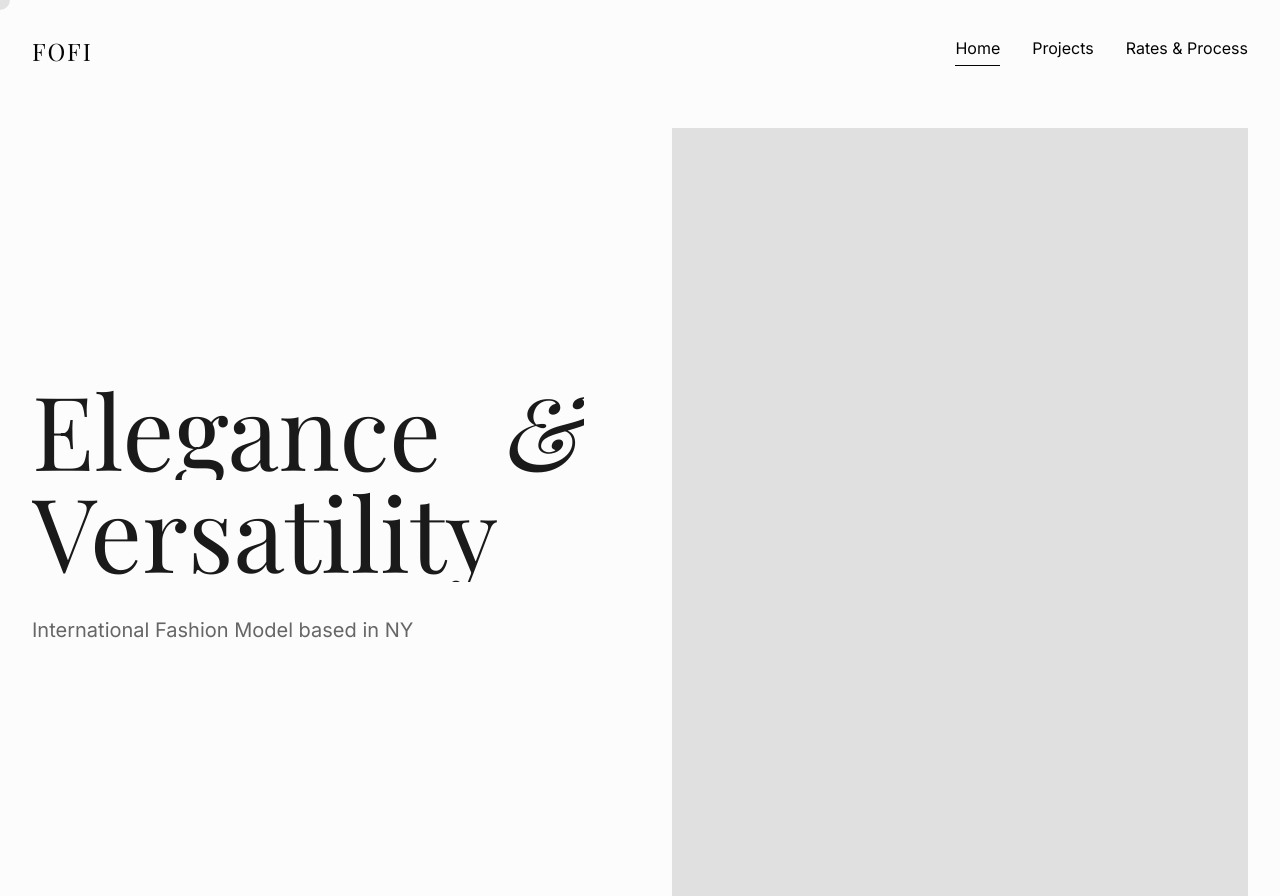
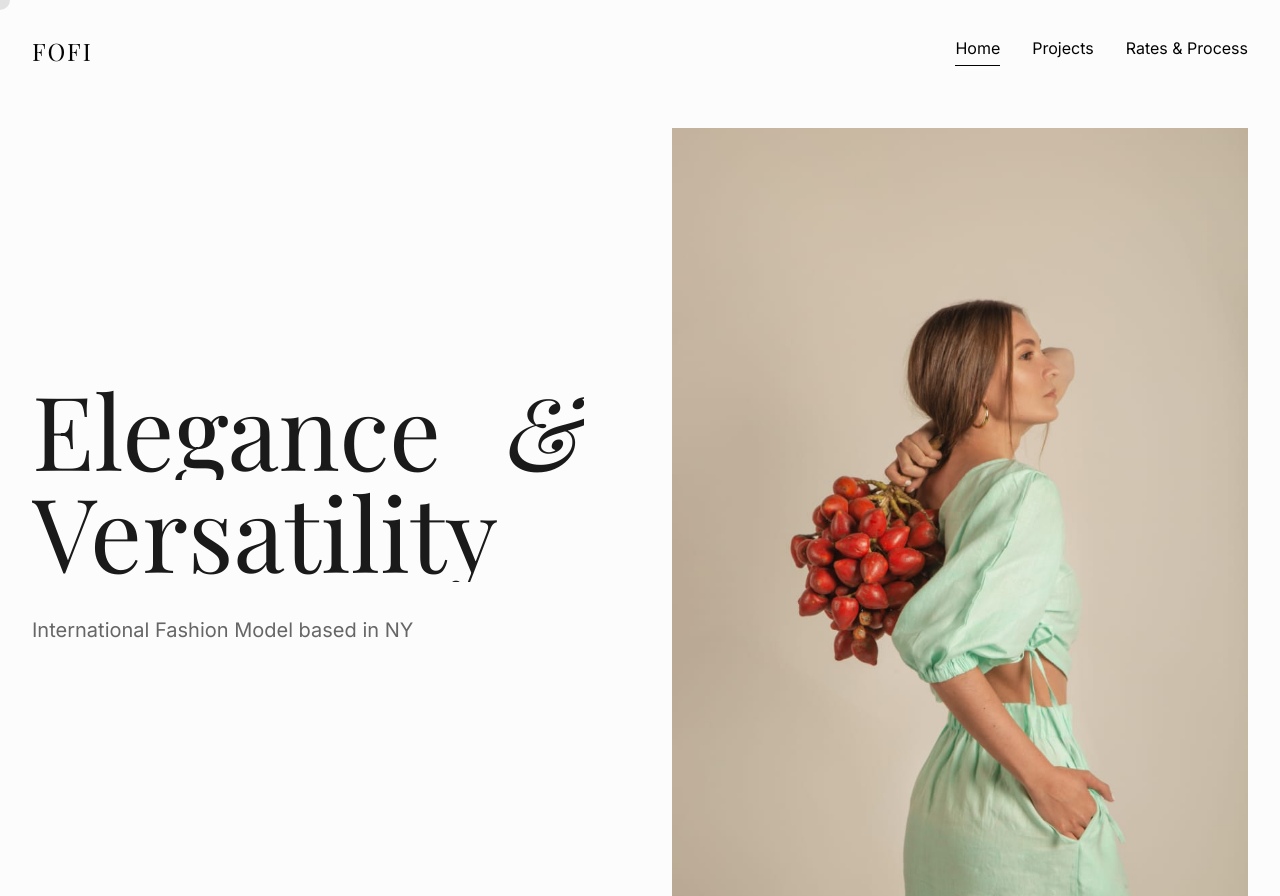
Before and after one commit to pipesco93/portafolio_fofi, a website built with Vite: page index.html in a window 1280 px wide. Shown: the top 896 px of the page. Built offline with nearby package versions, Linux system fonts and the light colour scheme; a web font is replaced by a local one.

Commit message:
feat: add main hero image and reveal animation

```diff
--- a/index.html
+++ b/index.html
@@ -30,7 +30,7 @@
     <div class="container nav-container">
       <a href="/" class="logo">FOFI</a>
       <button class="hamburger" aria-label="Toggle menu"><span></span><span></span><span></span></button>
-        <nav class="main-nav">
+      <nav class="main-nav">
         <a href="/" class="active">Home</a>
         <a href="/projects.html">Projects</a>
         <a href="/rates.html">Rates & Process</a>
@@ -52,8 +52,7 @@
           <p class="hero-subtitle">International Fashion Model based in NY</p>
         </div>
         <div class="hero-image-wrapper">
-          <!-- Placeholder for hero image -->
-          <div class="hero-image-placeholder"></div>
+          <img src="/images/portfolio/hero image.jpg" alt="Fofi Model - Hero Shot" class="hero-image" id="hero-img">
         </div>
       </div>
     </section>
--- a/src/main.js
+++ b/src/main.js
@@ -30,6 +30,18 @@ window.addEventListener('load', () => {
     tl.fromTo('.title-line',
         { y: 100, opacity: 0 },
         { y: 0, opacity: 1, duration: 1, stagger: 0.1, ease: 'power4.out' }
+    );
+
+    // Hero image reveal + zoom out
+    tl.fromTo('.hero-image-wrapper',
+        { opacity: 0, y: 50 },
+        { opacity: 1, y: 0, duration: 1.2, ease: 'power3.out' },
+        "-=0.5" // Start slightly before the text finishes
+    );
+
+    tl.to('#hero-img',
+        { scale: 1, duration: 1.5, ease: 'power2.out' },
+        "-=1.0"
     );
 
     // Minimal scroll triggers for demo
@@ -99,8 +111,8 @@ if (marqueeTrack) {
 const hamburger = document.querySelector('.hamburger');
 const mainNav = document.querySelector('.main-nav');
 if (hamburger && mainNav) {
-  hamburger.addEventListener('click', () => {
-    hamburger.classList.toggle('open');
-    mainNav.classList.toggle('open');
-  });
+    hamburger.addEventListener('click', () => {
+        hamburger.classList.toggle('open');
+        mainNav.classList.toggle('open');
+    });
 }
--- a/src/styles/layout.css
+++ b/src/styles/layout.css
@@ -130,12 +130,16 @@
 .hero-image-wrapper {
     aspect-ratio: 3/4;
     overflow: hidden;
+    position: relative;
 }
 
-.hero-image-placeholder {
+.hero-image {
     width: 100%;
     height: 100%;
-    background-color: var(--color-accent);
+    object-fit: cover;
+    object-position: center;
+    transform: scale(1.1);
+    /* Start slightly scaled up for animation */
 }
 
 /* About Section */
```
Also changed, not shown: public/images/portfolio/hero image.jpg (added).
